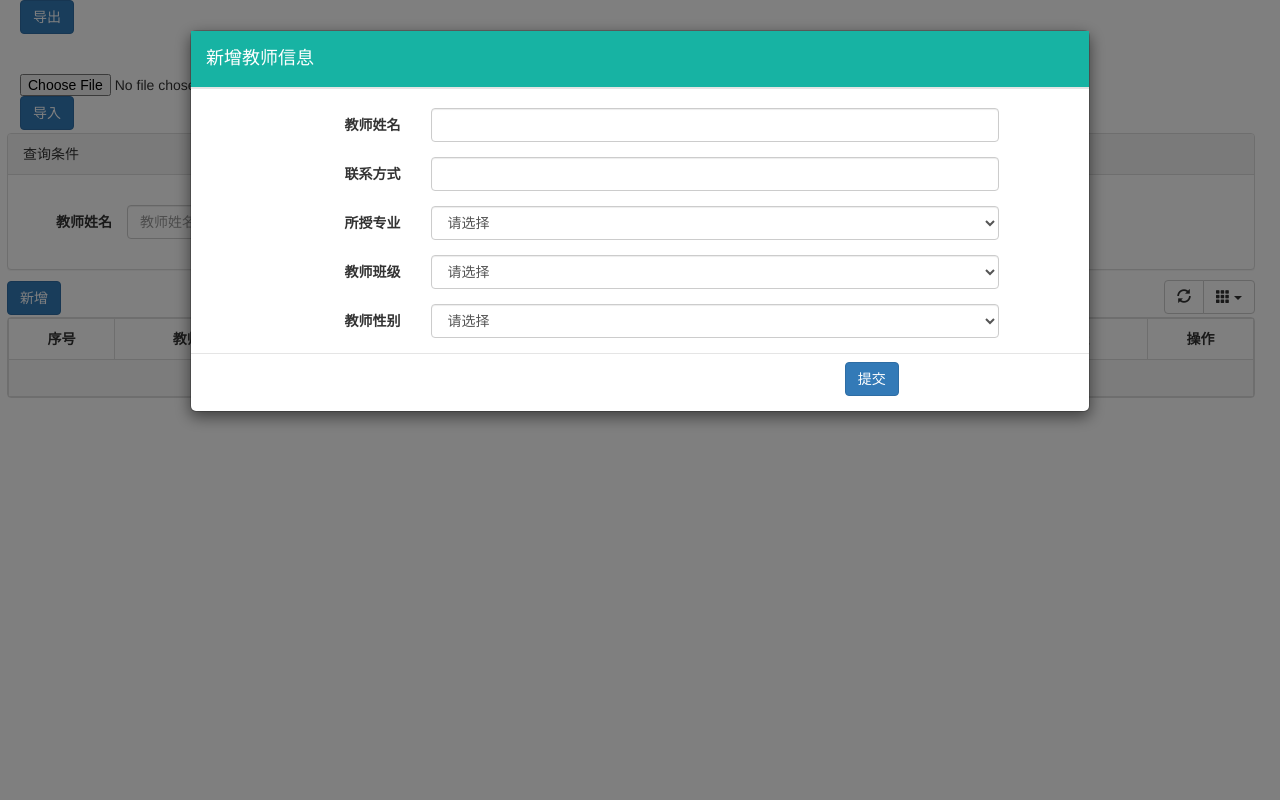
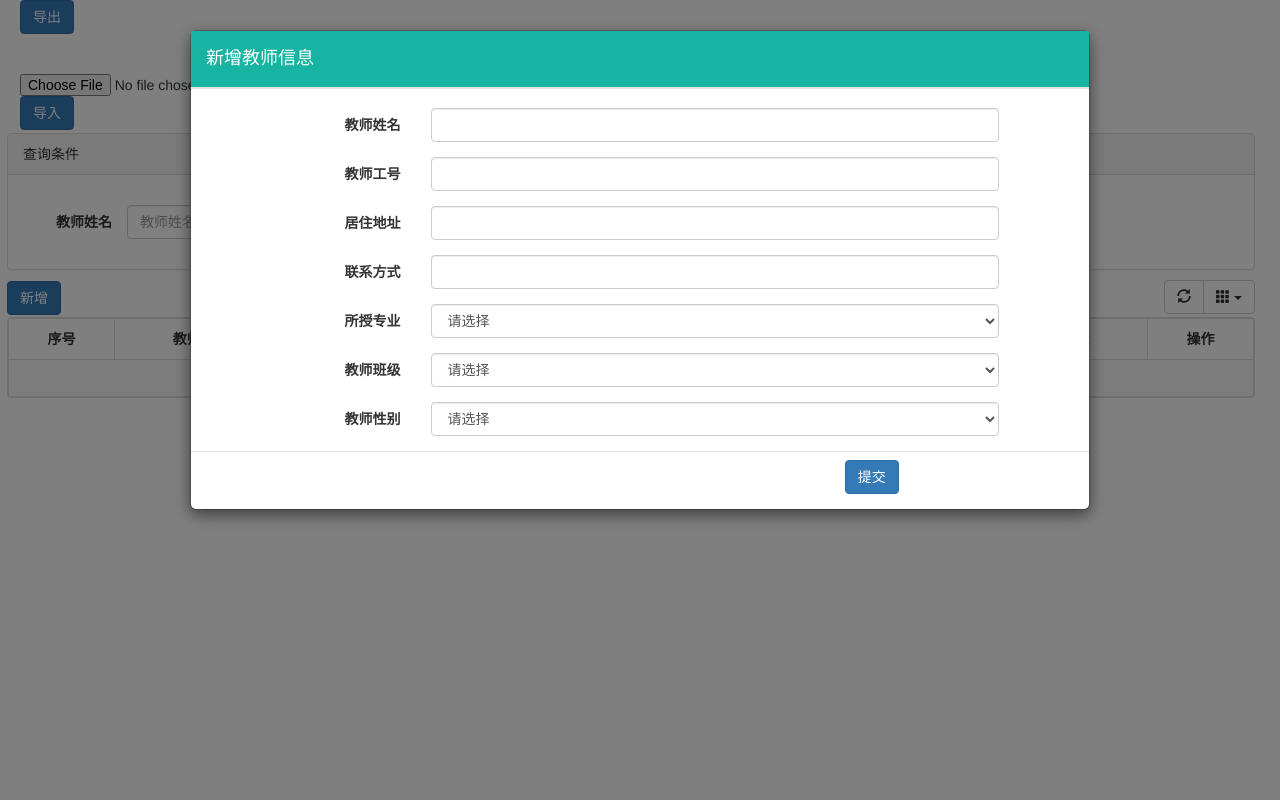
Before and after one commit to future-architects/Student-Management-System, a web app: page /business/teacherInformation/page/teacherInformation.html in a window 1280 px wide, after a click on "新增". Run offline with its HTML, style and script files only (its server is not run), Linux system fonts and the light colour scheme; data that the repository does not hold is empty; some libraries are stand-ins or nearby versions.

Commit message:
教师update

```diff
--- a/src/main/java/com/cy/student/modules/controller/TeacherInformationController.java
+++ b/src/main/java/com/cy/student/modules/controller/TeacherInformationController.java
@@ -49,7 +49,7 @@ public class TeacherInformationController extends AbstractController {
           return   R.error("失败");
         }
     }
-    @RequestMapping("/delete")
+    @RequestMapping("/delete/{id}")
     public R deleteTeacher(@PathVariable Integer id){
         TeacherInformation teacherInformation = teacherInformationService.selectOne(new EntityWrapper<TeacherInformation>().eq("id",id));
         teacherInformation.setDelete_flag(-1);
--- a/src/main/java/com/cy/student/modules/service/impl/TeacherInformationServiceImpl.java
+++ b/src/main/java/com/cy/student/modules/service/impl/TeacherInformationServiceImpl.java
@@ -32,14 +32,14 @@ public class TeacherInformationServiceImpl extends ServiceImpl<TeacherInformatio
     public PageUtils queryPage(Map<String, Object> params) {
         String sql  ="select t.* ,c.class_name\n" +
                 "from teacher_information as t LEFT join class_table as c on t.teacher_class = c.class_number\n" +
-                "where t.delete_flag = 0";
+                "where t.delete_flag = 0 ";
         Object tname = params.get("teacher_name");
         Object tid = params.get("teacher_id");
         if (CheckUtils.isNotNull(tname)){
-            sql+= "and t.teacher_name like '%"+tname+"%'";
+            sql+= "and t.teacher_name like '%"+tname+"%' ";
         }
         if (CheckUtils.isNotNull(tid)){
-            sql+= "and t.teacher_id = "+tid+"";
+            sql+= "and t.teacher_id = "+tid+" ";
         }
         return dateUtils.findBySql(sql, PageUtilsFactory.getInstance(params));
     }
--- a/src/main/resources/static/business/teacherInformation/js/check.js
+++ b/src/main/resources/static/business/teacherInformation/js/check.js
@@ -12,6 +12,21 @@ function teacherAddValidator() {
                 validators: {
                     notEmpty: {
                         message: '教师姓名不能为空'
+                    }
+                }
+            },
+            teacher_id: {
+                trigger:'blur',
+                validators: {
+                    notEmpty: {
+                        message: '工号不能为空'
+                    }
+                }
+            }, teacher_address: {
+                trigger:'blur',
+                validators: {
+                    notEmpty: {
+                        message: '地址不能为空'
                     }
                 }
             },
@@ -82,6 +97,21 @@ function teacherEditValidator() {
                     }
                 }
             },
+            teacher_id: {
+                trigger:'blur',
+                validators: {
+                    notEmpty: {
+                        message: '工号不能为空'
+                    }
+                }
+            }, teacher_address: {
+                trigger:'blur',
+                validators: {
+                    notEmpty: {
+                        message: '地址不能为空'
+                    }
+                }
+            },
             teacher_phone: {
                 trigger:'blur',
                 validators: {
--- a/src/main/resources/static/business/teacherInformation/page/teacherInformation.html
+++ b/src/main/resources/static/business/teacherInformation/page/teacherInformation.html
@@ -49,7 +49,7 @@
 
     <!--教师修改-->
     <div class="modal fade"  tabindex="-1" id="teacherEditModal" role="dialog"  aria-hidden="true">
-        <div class="modal-dialog  modal-lg" >
+        <div class="modal-dialog" >
             <div class="modal-content" style="">
                 <div class="modal-header">
                     <h4 class="modal-title" >
@@ -82,6 +82,21 @@
                                 <input type="text" class="form-control" id="teacher_phone_edit" name="teacher_phone" />
                             </div>
                         </div>
+
+                        <div class="form-group">
+                            <label class="col-lg-3 control-label" >教师工号</label>
+                            <div class="col-lg-8">
+                                <input type="text" class="form-control" id="teacher_id_edit" name="teacher_id" />
+                            </div>
+                        </div>
+
+                        <div class="form-group">
+                            <label class="col-lg-3 control-label" >居住地址</label>
+                            <div class="col-lg-8">
+                                <input type="text" class="form-control" id="teacher_address_edit" name="teacher_address" />
+                            </div>
+                        </div>
+
                         <div class="form-group">
                             <label class="col-lg-3 control-label" >所授专业</label>
                             <div class="col-lg-8">
@@ -151,6 +166,19 @@
                             <label class="col-lg-3 control-label" >教师姓名</label>
                             <div class="col-lg-8">
                                 <input type="text" class="form-control" id="teacher_name_add" name="teacher_name" />
+                            </div>
+                        </div>
+                        <div class="form-group">
+                            <label class="col-lg-3 control-label" >教师工号</label>
+                            <div class="col-lg-8">
+                                <input type="text" class="form-control" id="teacher_id_add" name="teacher_id" />
+                            </div>
+                        </div>
+
+                        <div class="form-group">
+                            <label class="col-lg-3 control-label" >居住地址</label>
+                            <div class="col-lg-8">
+                                <input type="text" class="form-control" id="teacher_address_add" name="teacher_address" />
                             </div>
                         </div>
                         <div class="form-group">
```
Also changed, not shown: src/main/java/com/cy/student/modules/entity/TeacherInformation.java (+18 -4 lines).
